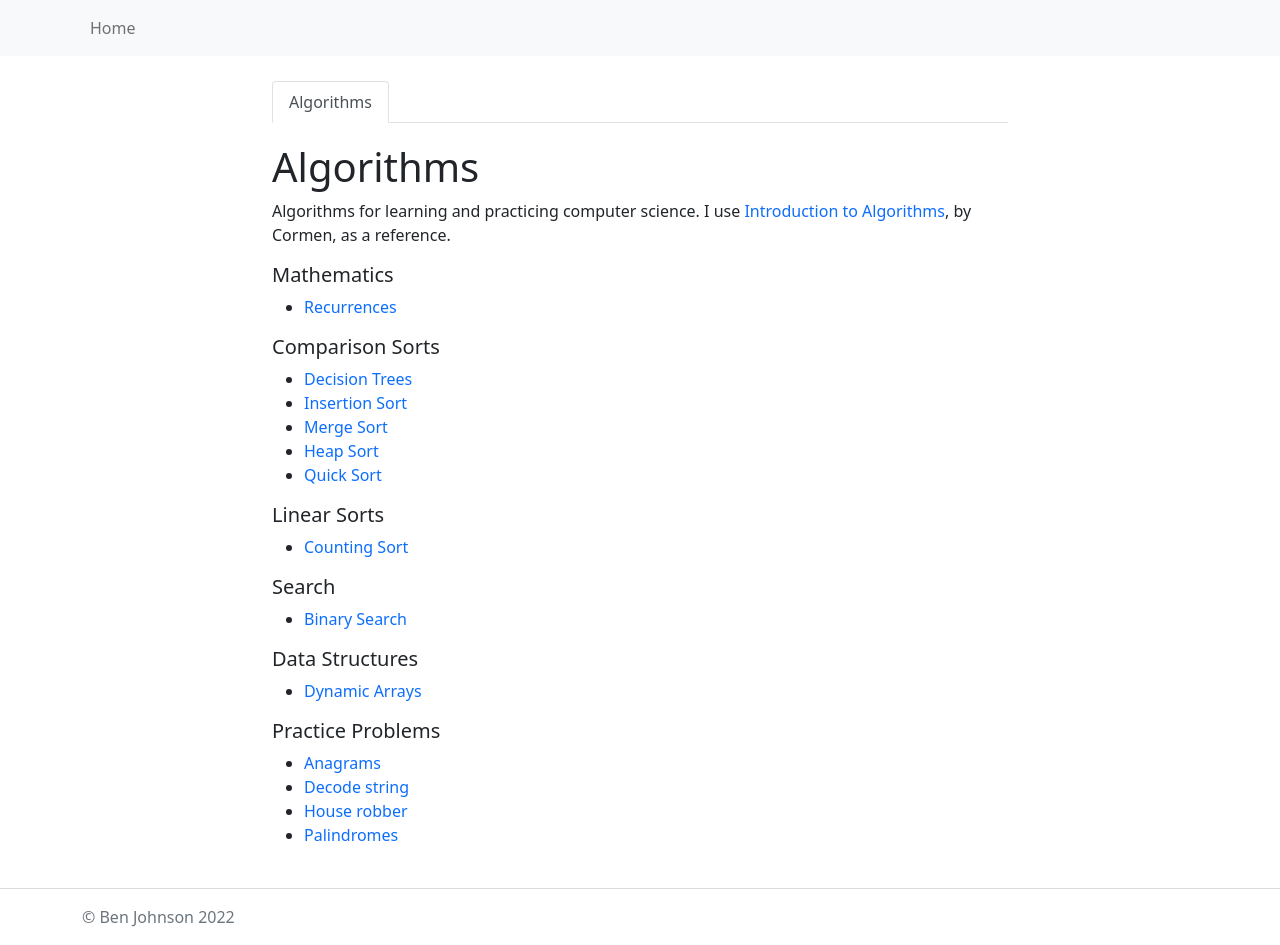
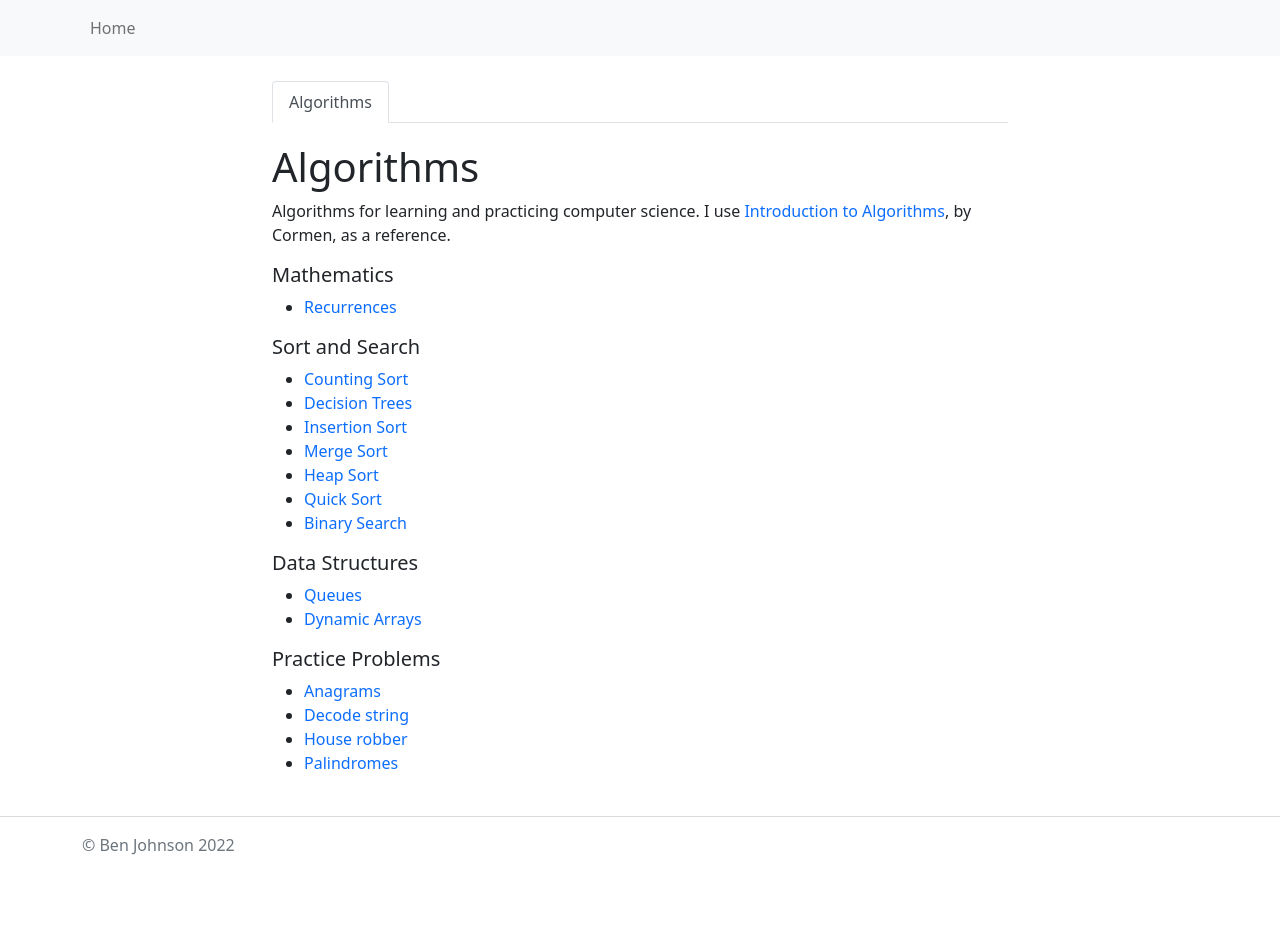
Before and after one commit to bdjohnson529/codechalet.com, a Jekyll site: the page built from _docs/algorithms/index.md, in a window 1280 px wide. Built offline with Jekyll 4.4.1, drawn with Linux system fonts in a browser that asks for light colours; nearby versions of some CDN libraries; after the commit the page ends 900 px from its top, so only the background shows below that.

Commit message:
algorithms: refactor

```diff
--- a/_docs/algorithms/index.md
+++ b/_docs/algorithms/index.md
@@ -24,36 +24,10 @@ Algorithms for learning and practicing computer science. I use [Introduction to
 {%- endfor -%}
 </ul>
 
-##### Comparison Sorts
+##### Sort and Search
 <ul>
 {%- for page in pages -%}
-  {% if page.path contains "algorithms/comparison_sort" %}
-  <li>
-    <a href="{{ page.url | relative_url }}">
-      {{ page.title | escape }}
-    </a>
-  </li>
-  {% endif %}
-{%- endfor -%}
-</ul>
-
-##### Linear Sorts
-<ul>
-{%- for page in pages -%}
-  {% if page.path contains "algorithms/linear_sort" %}
-  <li>
-    <a href="{{ page.url | relative_url }}">
-      {{ page.title | escape }}
-    </a>
-  </li>
-  {% endif %}
-{%- endfor -%}
-</ul>
-
-##### Search
-<ul>
-{%- for page in pages -%}
-  {% if page.path contains "algorithms/search" %}
+  {% if page.path contains "algorithms/sorting" %}
   <li>
     <a href="{{ page.url | relative_url }}">
       {{ page.title | escape }}
```
Also changed, not shown: _docs/algorithms/data_structures/queue.md (added, +7 -0 lines), _docs/algorithms/mathematics/recurrences.md (+1 -1 lines), _docs/algorithms/sorting/binary-search.md (renamed from _docs/algorithms/search/binary-search.md, +1 -1 lines), _docs/algorithms/sorting/counting_sort.md (renamed from _docs/algorithms/linear_sort/counting_sort.md), _docs/algorithms/sorting/decision-trees.md (renamed from _docs/algorithms/comparison_sort/decision-trees.md), _docs/algorithms/sorting/heap-sort.md (renamed from _docs/algorithms/comparison_sort/heap-sort.md), _docs/algorithms/sorting/insertion-sort.md (renamed from _docs/algorithms/comparison_sort/insertion-sort.md), _docs/algorithms/sorting/merge-sort.md (renamed from _docs/algorithms/comparison_sort/merge-sort.md), _docs/algorithms/sorting/quick-sort.md (renamed from _docs/algorithms/comparison_sort/quick-sort.md).
